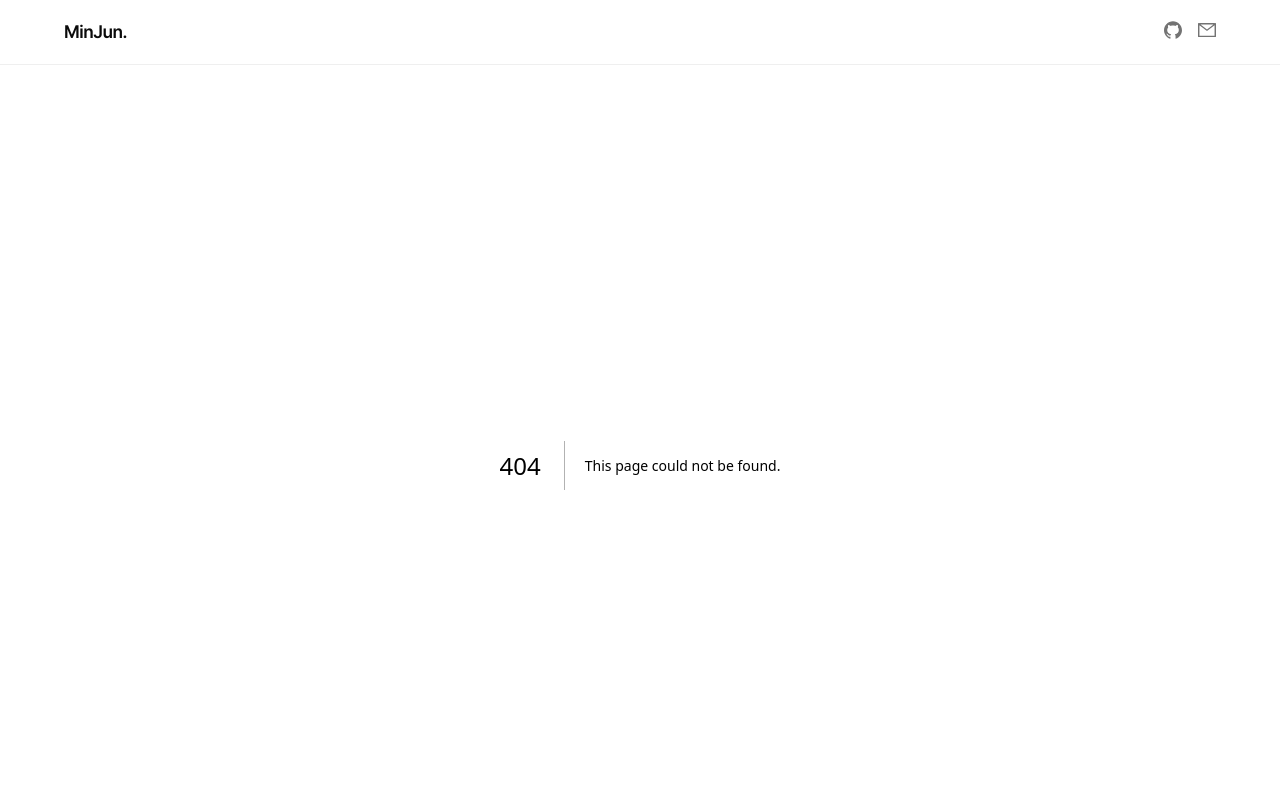
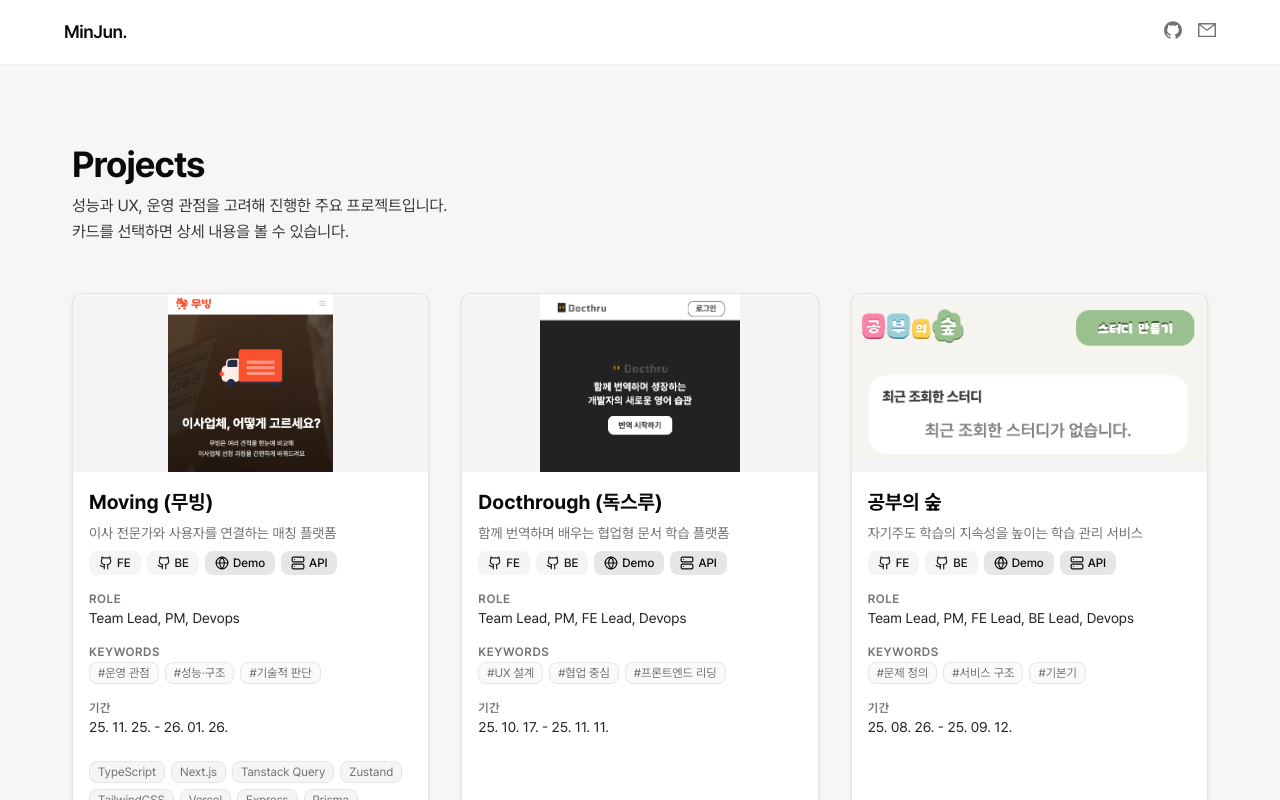
Before and after one commit to MinJun916/portfolio, a Next.js app: page /projects in a window 1280 px wide. Before the commit this address had no page. Shown: the top 800 px of the page. Built offline with nearby package versions, Linux system fonts and the light colour scheme.

Commit message:
feat: create Projects page and landing component with metadata and project listing

```diff
--- /dev/null
+++ b/src/app/projects/page.tsx
@@ -0,0 +1,14 @@
+import { Metadata } from 'next';
+
+import ProjectsLandingPage from '@/views/projects';
+
+export const metadata: Metadata = {
+  title: 'Projects | 신민준 포트폴리오',
+  description: 'Projects | 신민준 포트폴리오',
+};
+
+const ProjectsPage = () => {
+  return <ProjectsLandingPage />;
+};
+
+export default ProjectsPage;
--- a/src/components/shared/Header.tsx
+++ b/src/components/shared/Header.tsx
@@ -12,7 +12,7 @@ const EMAIL = 'ed125248@gmail.com';
 
 const NAV_LINKS = [
   { href: '#about', label: 'About' },
-  { href: '#projects', label: 'Projects' },
+  { href: '/projects', label: 'Projects' },
   { href: '#contact', label: 'Contact' },
 ];
 
--- /dev/null
+++ b/src/views/projects/index.tsx
@@ -0,0 +1,34 @@
+import ProjectCard from '@/components/home/ProjectCard';
+import AnimateInView from '@/components/shared/AnimateInView';
+import { projectLists } from '@/lib/projectLists';
+
+const ProjectsLandingPage = () => {
+  return (
+    <main className="bg-primary-subtle min-h-[calc(100vh-3.5rem)] w-full flex-shrink-0 sm:min-h-[calc(100vh-4rem)]">
+      <div className="mx-auto flex w-full max-w-[1200px] flex-col px-4 py-12 sm:px-6 sm:py-16 md:px-8 md:py-20">
+        <AnimateInView delay={0}>
+          <header className="mb-8 sm:mb-10 md:mb-12">
+            <h1 className="text-foreground mb-2 text-2xl font-bold tracking-tight sm:text-3xl md:text-4xl">
+              Projects
+            </h1>
+            <p className="text-foreground/80 max-w-[540px] text-sm leading-relaxed sm:text-base">
+              성능과 UX, 운영 관점을 고려해 진행한 주요 프로젝트입니다.
+              <br />
+              카드를 선택하면 상세 내용을 볼 수 있습니다.
+            </p>
+          </header>
+        </AnimateInView>
+
+        <div className="grid grid-cols-1 gap-6 sm:grid-cols-2 sm:gap-8 lg:grid-cols-3">
+          {projectLists.map((project, i) => (
+            <AnimateInView key={project.title} delay={80 + i * 80}>
+              <ProjectCard {...project} />
+            </AnimateInView>
+          ))}
+        </div>
+      </div>
+    </main>
+  );
+};
+
+export default ProjectsLandingPage;
```
